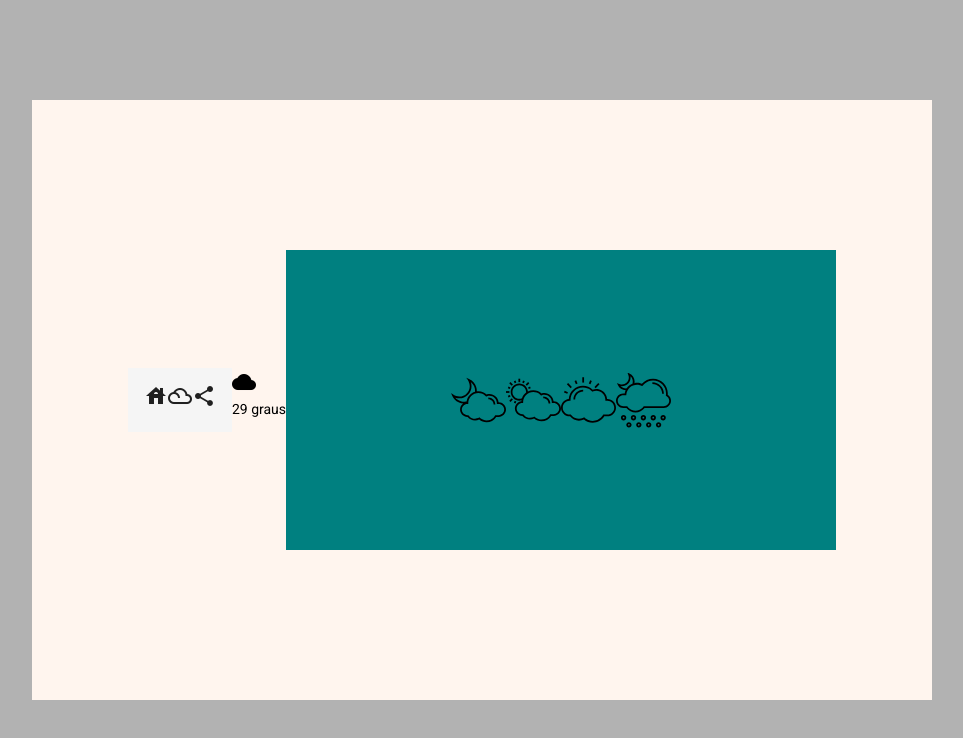
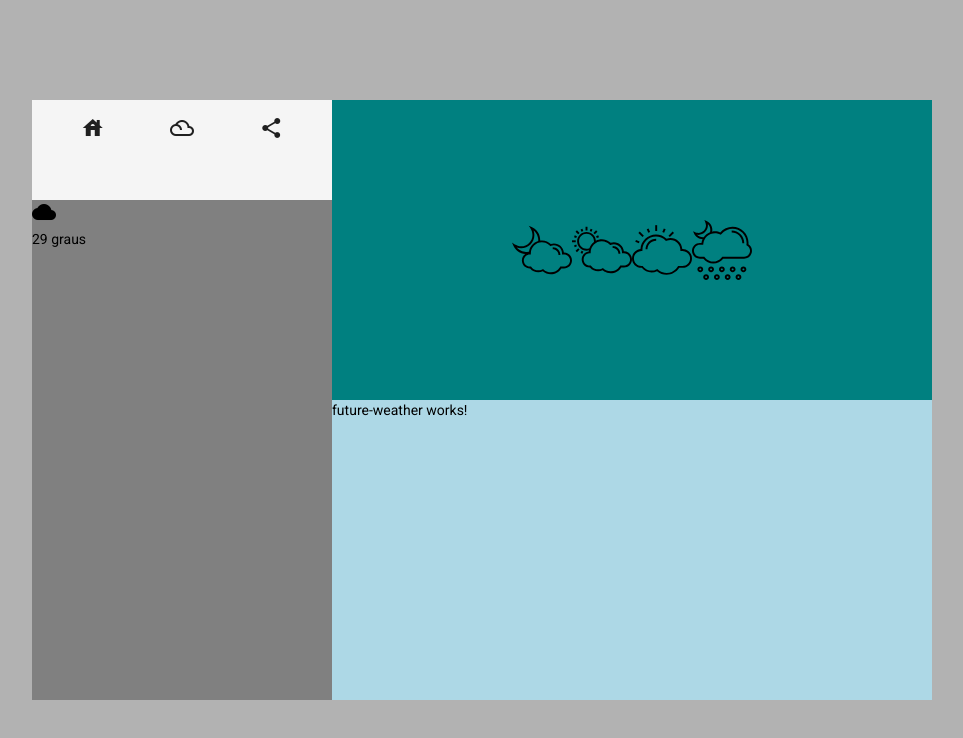
Before and after one commit to programming-man/weather-website, an Angular app: page / in a window 1280 px wide. Shown: the top 738 px of the page, without its empty margins (158-1121 px from the left). Built offline with nearby package versions, Linux system fonts and the light colour scheme.

Commit message:
Adicionando css grid no app-component

```diff
--- a/src/app/app.component.html
+++ b/src/app/app.component.html
@@ -1,8 +1,16 @@
 <router-outlet></router-outlet>
 <div class="main-content">
   <div class="content-weather">
-    <app-nav></app-nav>
-    <app-current-weather></app-current-weather>
-    <app-today-weather></app-today-weather>
-  </div>
+    <div class="nav-container">
+       <app-nav></app-nav>
+      </div>
+    <div class="current-container">
+      <app-current-weather></app-current-weather>
+     </div>
+    <div class="today-container">
+      <app-today-weather></app-today-weather>
+     </div>
+    <div class="future-container">
+      <app-future-weather></app-future-weather>
+    </div>
 </div>
--- a/src/app/app.component.scss
+++ b/src/app/app.component.scss
@@ -6,13 +6,44 @@
     align-items: center;
     background-color: rgba(0, 0, 0, .3);
 }
+
 .content-weather {
-    display: flex;
-    justify-content: center;
-    align-items: center;
+    display: grid;
+    grid-template-columns: repeat(3, 1fr);
+    grid-template-rows: repeat(6, 1fr);
+    grid-column-gap: 0px;
+    grid-row-gap: 0px;
     max-width: 900px;
     max-height: 600px;
     width: 100%;
     height: 100%;
     background-color: seashell;
 }
+
+.nav-container {
+  grid-area: 1 / 1 / 2 / 2;
+  width: 100%;
+  height: 100%;
+  background-color: #f5f5f5;
+}
+
+.current-container {
+  grid-area: 2 / 1 / 7 / 2;
+  width: 100%;
+  height: 100%;
+  background-color: gray;
+}
+
+.today-container {
+  grid-area: 1 / 2 / 4 / 4;
+  width: 100%;
+  height: 100%;
+  background-color: lightgreen;
+}
+
+.future-container {
+  grid-area: 4 / 2 / 7 / 4;
+  width: 100%;
+  height: 100%;
+  background-color: lightblue;
+}
--- a/src/app/today-weather/today-weather.component.scss
+++ b/src/app/today-weather/today-weather.component.scss
@@ -2,8 +2,8 @@
     display: flex;
     justify-content: center;
     background-color: teal;
-    width: 550px;
-    height: 300px;
+    width: 100%;
+    height: 100%;
 }
 .today-content img {
     width: 10%;
```
